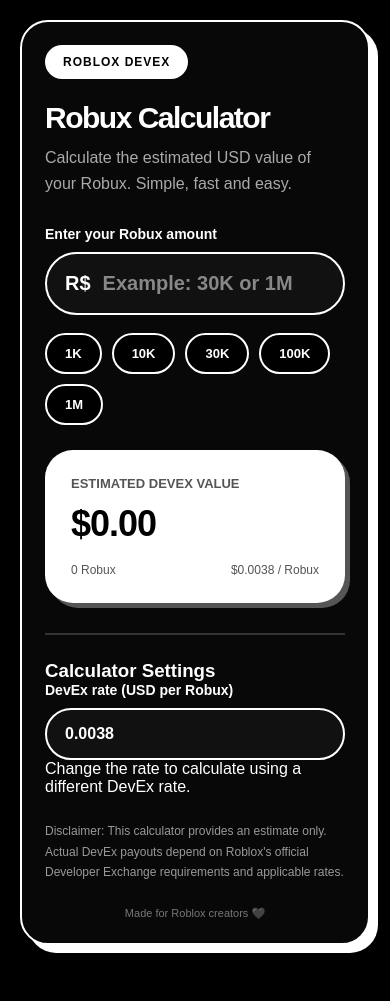
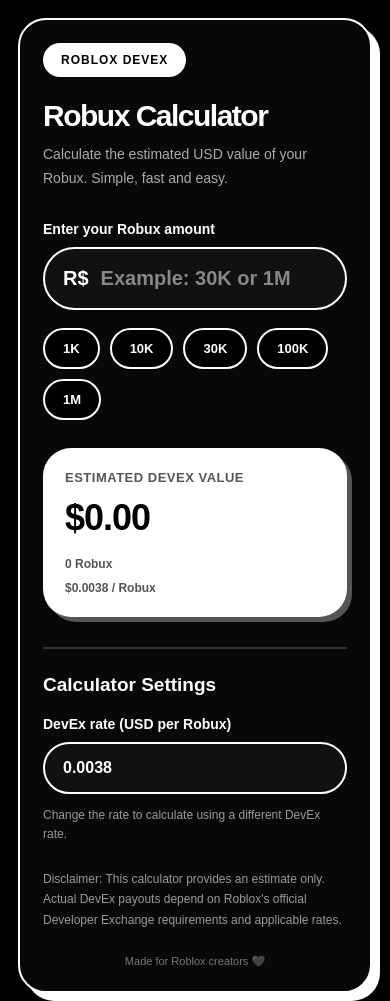
Before and after one commit to Quanzy861/DevEXCalculator, a plain HTML site: page index.html in a window 390 px wide. Before the commit the page ends 965 px from the top, so only its background shows below. Drawn offline with Linux system fonts and the light colour scheme.

Commit message:
Refactor CSS styles and improve responsiveness
Updated styles for various elements including padding, margins, and font sizes. Removed redundant styles for buttons and added responsive design adjustments.

```diff
--- a/style.css
+++ b/style.css
@@ -1,3 +1,8 @@
+
+/* ==============================
+   ROBLOX DEVEX CALCULATOR
+   BLACK & WHITE BUBBLE DESIGN
+============================== */
 
 * {
     margin: 0;
@@ -10,11 +15,13 @@ body {
     display: flex;
     justify-content: center;
     align-items: center;
-    padding: 20px;
+    padding: 25px;
     font-family: Arial, Helvetica, sans-serif;
     background: #000;
     color: #fff;
 }
+
+/* Main container */
 
 .container {
     width: 100%;
@@ -25,6 +32,8 @@ body {
     border-radius: 35px;
     box-shadow: 8px 8px 0 #fff;
 }
+
+/* Header */
 
 .tag {
     display: inline-block;
@@ -48,8 +57,11 @@ h1 {
 .subtitle {
     margin: 10px 0 30px;
     color: #aaa;
-    line-height: 1.6;
+    font-size: 14px;
+    line-height: 1.7;
 }
+
+/* Input */
 
 label {
     display: block;
@@ -67,7 +79,7 @@ label {
     background: #111;
     border: 2px solid #fff;
     border-radius: 50px;
-    transition: 0.2s;
+    transition: 0.2s ease;
 }
 
 .input-box:focus-within {
@@ -83,6 +95,7 @@ label {
 
 .input-box input {
     width: 100%;
+    min-width: 0;
     padding: 18px 0;
     background: transparent;
     border: none;
@@ -96,61 +109,7 @@ label {
     color: #888;
 }
 
-.result {
-    margin-top: 25px;
-    padding: 26px;
-    background: #fff;
-    color: #000;
-    border-radius: 28px;
-    box-shadow: 5px 5px 0 #555;
-}
-
-.result p {
-    color: #555;
-    font-size: 13px;
-    font-weight: 800;
-}
-
-.result h2 {
-    margin: 12px 0;
-    color: #000;
-    font-size: 46px;
-    font-weight: 900;
-    letter-spacing: -1px;
-    overflow-wrap: anywhere;
-}
-
-.details {
-    display: flex;
-    justify-content: space-between;
-    gap: 10px;
-    margin-top: 18px;
-    color: #555;
-    font-size: 12px;
-}
-
-.settings {
-    margin-top: 30px;
-    padding-top: 25px;
-    border-top: 2px solid #333;
-}
-
-.settings input {
-    width: 100%;
-    padding: 15px 18px;
-    background: #111;
-    border: 2px solid #fff;
-    border-radius: 50px;
-    color: #fff;
-    font-size: 16px;
-    font-weight: 700;
-    outline: none;
-}
-
-.settings input:focus {
-    background: #222;
-    box-shadow: 3px 3px 0 #fff;
-}
+/* Preset buttons */
 
 .presets {
     display: flex;
@@ -182,12 +141,98 @@ button:active {
     transform: scale(0.95);
 }
 
+button:focus-visible {
+    outline: 2px solid #fff;
+    outline-offset: 4px;
+}
+
+/* Result card */
+
+.result {
+    margin-top: 28px;
+    padding: 26px;
+    background: #fff;
+    color: #000;
+    border-radius: 28px;
+    box-shadow: 5px 5px 0 #555;
+}
+
+.result p {
+    color: #555;
+    font-size: 13px;
+    font-weight: 800;
+    letter-spacing: 0.5px;
+}
+
+.result h2 {
+    margin: 12px 0;
+    color: #000;
+    font-size: 46px;
+    font-weight: 900;
+    letter-spacing: -1px;
+    overflow-wrap: anywhere;
+}
+
+.details {
+    display: flex;
+    justify-content: space-between;
+    flex-wrap: wrap;
+    gap: 10px;
+    margin-top: 18px;
+    color: #555;
+    font-size: 12px;
+    font-weight: 700;
+}
+
+/* Settings */
+
+.settings {
+    margin-top: 30px;
+    padding-top: 25px;
+    border-top: 2px solid #333;
+}
+
+.settings h3 {
+    margin-bottom: 20px;
+    font-size: 19px;
+    font-weight: 900;
+}
+
+.settings input {
+    width: 100%;
+    padding: 15px 18px;
+    background: #111;
+    border: 2px solid #fff;
+    border-radius: 50px;
+    color: #fff;
+    font-size: 16px;
+    font-weight: 700;
+    outline: none;
+    transition: 0.2s ease;
+}
+
+.settings input:focus {
+    background: #222;
+    box-shadow: 3px 3px 0 #fff;
+}
+
+.settings-note {
+    margin-top: 12px;
+    color: #999;
+    font-size: 12px;
+    line-height: 1.6;
+}
+
+/* Disclaimer */
+
 .disclaimer {
     margin-top: 25px;
     color: #999;
     font-size: 12px;
     line-height: 1.7;
 }
+
+/* Footer */
 
 footer {
     margin-top: 25px;
@@ -196,7 +241,13 @@ footer {
     text-align: center;
 }
 
+/* Mobile responsive */
+
 @media (max-width: 450px) {
+    body {
+        padding: 18px;
+    }
+
     .container {
         padding: 23px;
         border-radius: 28px;
@@ -206,11 +257,15 @@ footer {
         font-size: 30px;
     }
 
+    .result {
+        padding: 22px;
+    }
+
     .result h2 {
         font-size: 36px;
     }
 
     .details {
-        flex-wrap: wrap;
+        flex-direction: column;
     }
 }
```
